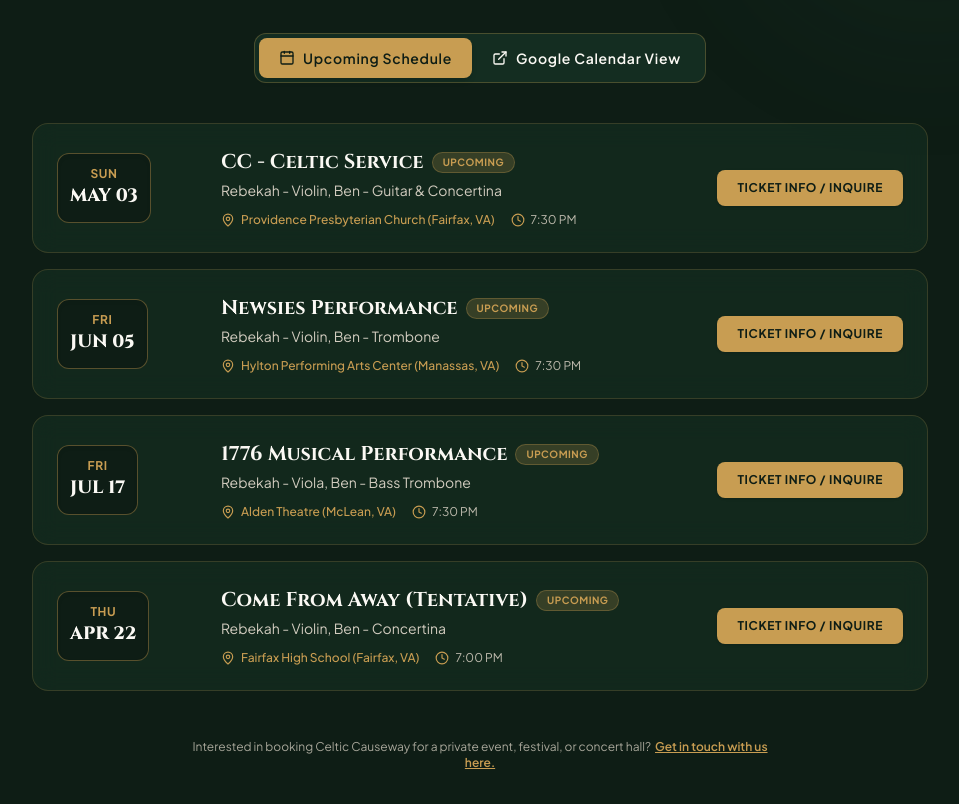
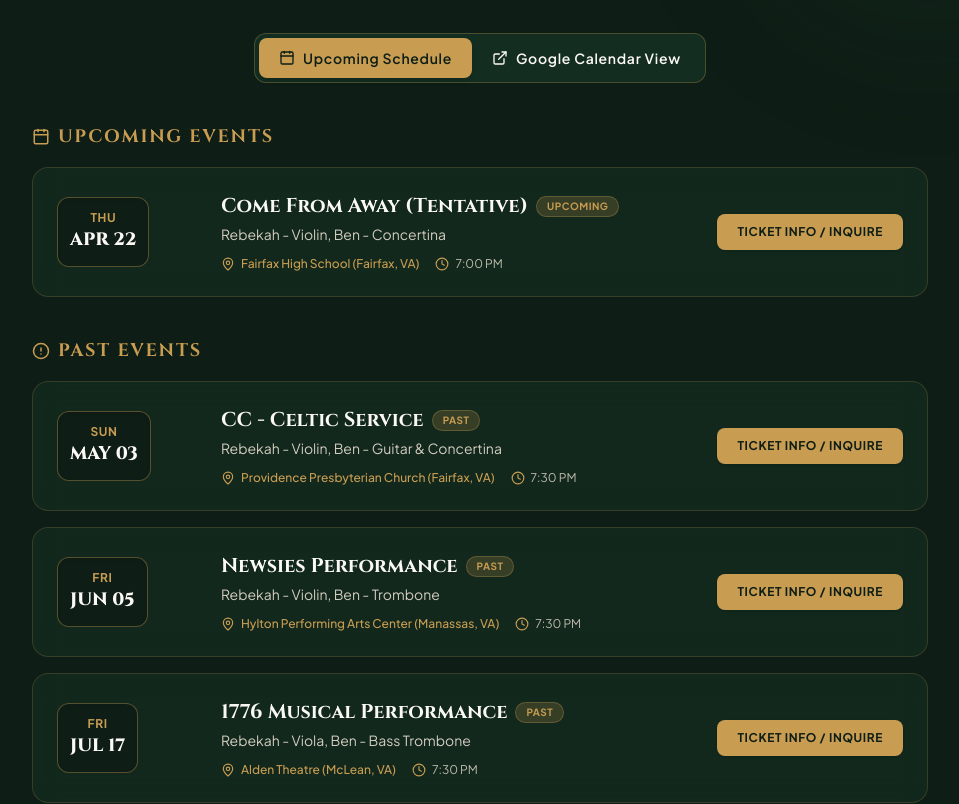
Before and after one commit to maedjyuk-ghoti/website, a React (Vite) app: page / in a window 1280 px wide. Shown: the part 2020-2824 px from the top of the page, without its empty margins (160-1119 px from the left). Built offline with nearby package versions, Linux system fonts and the light colour scheme; no server answers.

Commit message:
Update Gigs.jsx with new gig information and improved layout for better user experience.

```diff
--- a/src/components/Gigs.jsx
+++ b/src/components/Gigs.jsx
@@ -130,6 +130,9 @@ export default function Gigs() {
   const [gigs, setGigs] = useState(OFFICIAL_CALENDAR_EVENTS);
   const [loading, setLoading] = useState(true);
   const [synced, setSynced] = useState(false);
+  const [pageAccessedAt] = useState(() => new Date());
+  const pastGigs = gigs.filter((gig) => gig.rawDate < pageAccessedAt);
+  const upcomingGigs = gigs.filter((gig) => gig.rawDate >= pageAccessedAt);
 
   useEffect(() => {
     let isMounted = true;
@@ -234,13 +237,22 @@ export default function Gigs() {
 
         {/* Content Tabs */}
         {activeTab === 'list' ? (
-          <div className="space-y-4 max-w-4xl mx-auto">
-            {gigs.map((gig) => (
+          <div className="space-y-10 max-w-4xl mx-auto">
+            {[
+              { title: 'Upcoming Events', events: upcomingGigs, icon: CalendarIcon, status: 'Upcoming' },
+              { title: 'Past Events', events: pastGigs, icon: AlertCircle, status: 'Past' },
+            ].map(({ title, events, icon: SectionIcon, status }) => (
+              events.length > 0 && (
+                <div key={title} className="space-y-4">
+                  <h3 className="flex items-center gap-2 text-lg font-bold uppercase tracking-widest text-celtic-gold">
+                    <SectionIcon size={18} />
+                    {title}
+                  </h3>
+                  {events.map((gig) => (
                     <div
                       key={gig.id}
                       className="bg-celtic-green/40 backdrop-blur-md rounded-2xl p-6 border border-celtic-gold/20 hover:border-celtic-gold/60 transition-all duration-300 flex flex-col md:flex-row items-start md:items-center justify-between gap-6 group hover:bg-celtic-green/60"
                     >
-                {/* Date Badge */}
                       <div className="flex items-center gap-4 min-w-[140px]">
                         <div className="bg-celtic-dark border border-celtic-gold/40 rounded-xl p-3 text-center min-w-[80px] shadow-inner group-hover:border-celtic-gold transition-colors">
                           <span className="block text-xs font-bold text-celtic-gold uppercase tracking-wider">
@@ -252,14 +264,13 @@ export default function Gigs() {
                         </div>
                       </div>
 
-                {/* Event Details */}
                       <div className="flex-1">
                         <div className="flex items-center gap-2 mb-1">
-                    <h3 className="text-xl font-bold text-celtic-cream group-hover:text-celtic-gold transition-colors">
+                          <h4 className="text-xl font-bold text-celtic-cream group-hover:text-celtic-gold transition-colors">
                             {gig.title}
-                    </h3>
+                          </h4>
                           <span className="px-2.5 py-0.5 rounded-full text-[10px] uppercase font-bold tracking-wider bg-celtic-gold/20 text-celtic-gold border border-celtic-gold/30">
-                      {gig.status}
+                            {status}
                           </span>
                         </div>
                         <p className="text-sm text-celtic-sand/90 font-sans mb-3">
@@ -277,7 +288,6 @@ export default function Gigs() {
                         </div>
                       </div>
 
-                {/* Action CTA */}
                       <div className="w-full md:w-auto flex justify-end pt-2 md:pt-0">
                         <a
                           href={gig.ticketUrl}
@@ -287,6 +297,9 @@ export default function Gigs() {
                         </a>
                       </div>
                     </div>
+                  ))}
+                </div>
+              )
             ))}
           </div>
         ) : (
```
Lines whose indentation alone changed are shown as unchanged.
